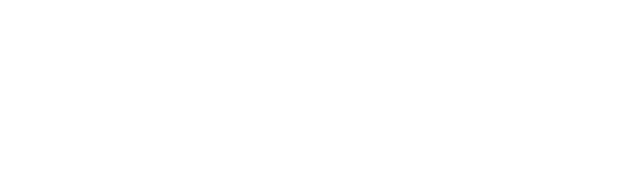
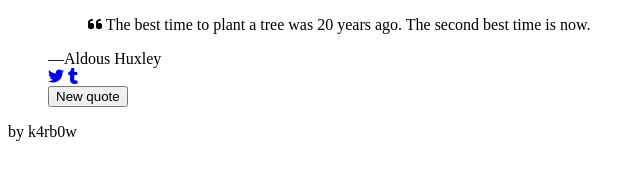
Before and after one commit to Yavanha/quotes-machines, a plain HTML site: page index.html in a window 1280 px wide. Shown: the whole page, without its empty margins (0-641 px from the left). Drawn offline with nearby package versions, Linux system fonts and the light colour scheme.

Commit message:
feat add quotes structure

```diff
--- a/index.html
+++ b/index.html
@@ -14,7 +14,26 @@
 
 <body>
     <main class="main-container">
-
+        <article>
+            <figure id="quote-box" class="quote-container">
+                <blockquote id="text" class="quote-text" cite="https://www.huxley.net/bnw/four.html">
+                    <p><i class="fa-solid fa-quote-left"></i> The best time to plant a tree was 20 years ago. The second
+                        best time is now.</p>
+                </blockquote>
+                <figcaption id="author" class="quote-author">—Aldous Huxley</figcaption>
+                <div class="button-container">
+                    <div class="social-container">
+                        <a id="tweet-quote" class="icon-link" href="twitter.com/intent/tweet"><i
+                                class="fa-brands fa-twitter"></i></a>
+                        <a class="icon-link" href="#"><i class="fa-brands fa-tumblr"></i></a>
+                    </div>
+                    <button id="new-quote" class="btn-green">New quote</button>
+                </div>
+            </figure>
+            <div class="footer">
+                by k4rb0w
+            </div>
+        </article>
     </main>
 
 
```
